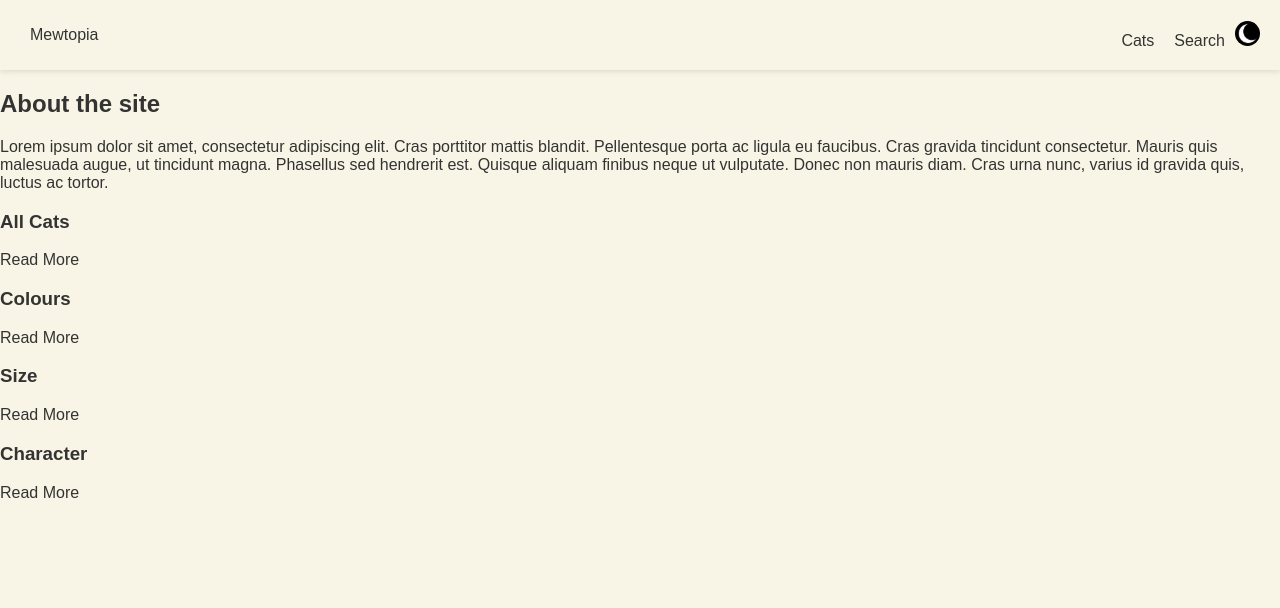
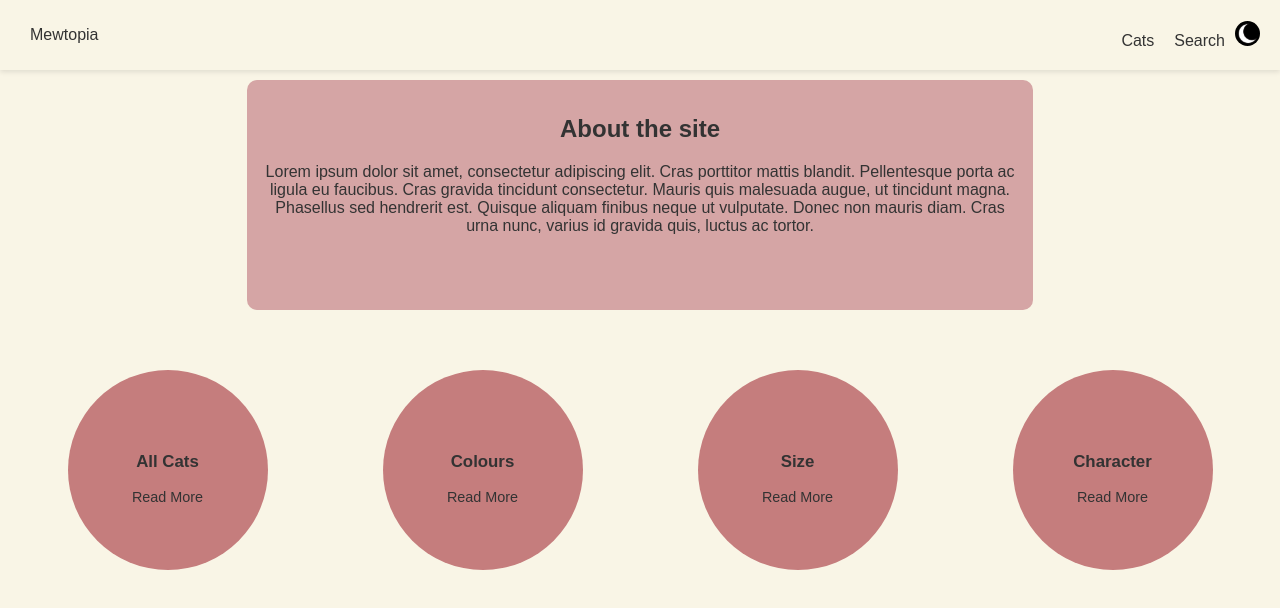
Before and after one commit to Antonzlo/catsprojekti, a React (Vite) app in the folder front/: page / in a window 1280 px wide. Shown: the top 608 px of the page. Built offline with nearby package versions, Linux system fonts and the light colour scheme.

Commit message:
cssstina

```diff
--- a/front/src/Header.jsx
+++ b/front/src/Header.jsx
@@ -8,7 +8,7 @@ const Header = () => {
         document.documentElement.setAttribute('data-theme', theme);
     }, [theme]);
 
-    // Function to toggle theme
+    //toggle theme
     const toggleTheme = () => {
         setTheme(prevTheme => (prevTheme === 'light' ? 'dark' : 'light'));
     };
--- a/front/src/HomePage.css
+++ b/front/src/HomePage.css
@@ -1,3 +1,88 @@
 .category{
     list-style-type: none;
 }
+.home-page {
+    font-family: Arial, sans-serif;
+    color: var(--text);
+    background-color: var(--background);
+    padding: 10px;
+}
+
+.about-section {
+    background-color: var(--secondary);
+    color: var(--text);
+    padding: 15px;
+    border-radius: 10px;
+    margin-bottom: 10px;
+    text-align: center;
+    max-width: 60%;
+    min-height: 200px;
+    margin-left: auto;
+    margin-right: auto;
+}
+
+.categories-section {
+    background-color: var(--category-bg-color);
+    display: flex;
+    justify-content: space-around;
+    margin-bottom: 10px;
+}
+
+.highlight-text {
+    background-color: var(--primary);
+    color: var(--background);
+    display: flex;
+    flex-direction: column;
+    justify-content:first baseline;
+    font-size: 0.9rem;
+}
+
+.category {
+    margin-top: 50px;
+    background-color: var(--accent);
+    border-radius: 50%;
+    width: 200px;
+    height: 200px;
+    display: flex;
+    flex-direction: column;
+    align-items: center;
+    justify-content: center;
+    font-size: 0.9rem;
+}
+
+.highlight-section {
+    display: flex;
+    background-color: #d39d9d;
+    padding: 15px;
+    border-radius: 10px;
+    margin-bottom: 10px;
+    align-items: center;
+    max-width: 80%;
+    margin-left: auto;
+    margin-right: auto;
+}
+
+.image-placeholder {
+    width: 100px;
+    height: 80px;
+    background-color: var(--accent);
+    border-radius: 5px;
+    margin-right: 15px;
+}
+
+
+
+.highlight-text button {
+    background-color: #a75a5a;
+    border: none;
+    padding: 5px 15px;
+    margin-top: 10px;
+    border-radius: 5px;
+    cursor: pointer;
+    font-size: 0.8rem;
+}
+x
+.contact-section {
+    text-align:center;
+    margin-top: 10px;
+}
--- a/front/src/index.css
+++ b/front/src/index.css
@@ -9,10 +9,13 @@ body {
   --text: #333333;
   --background: #f9f5e6;
   --primary: #ab5959;
+  --secondary: #d5a5a5;
+  --accent: #c57d7d;
 }
-
 :root[data-theme="dark"] {
   --text: #cccccc;
   --background: #191506;
   --primary: #a65454;
+  --secondary: #5a2a2a;
+  --accent: #823a3a;
 }
```
